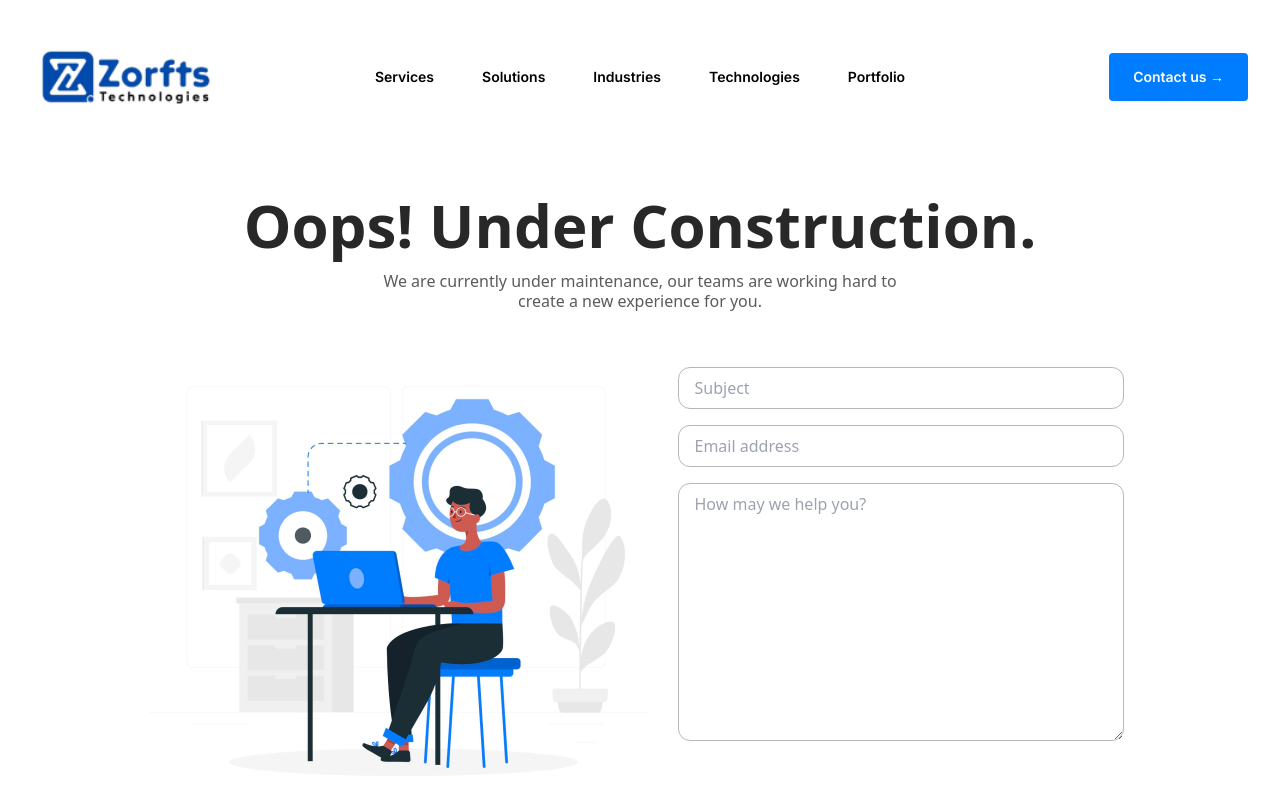
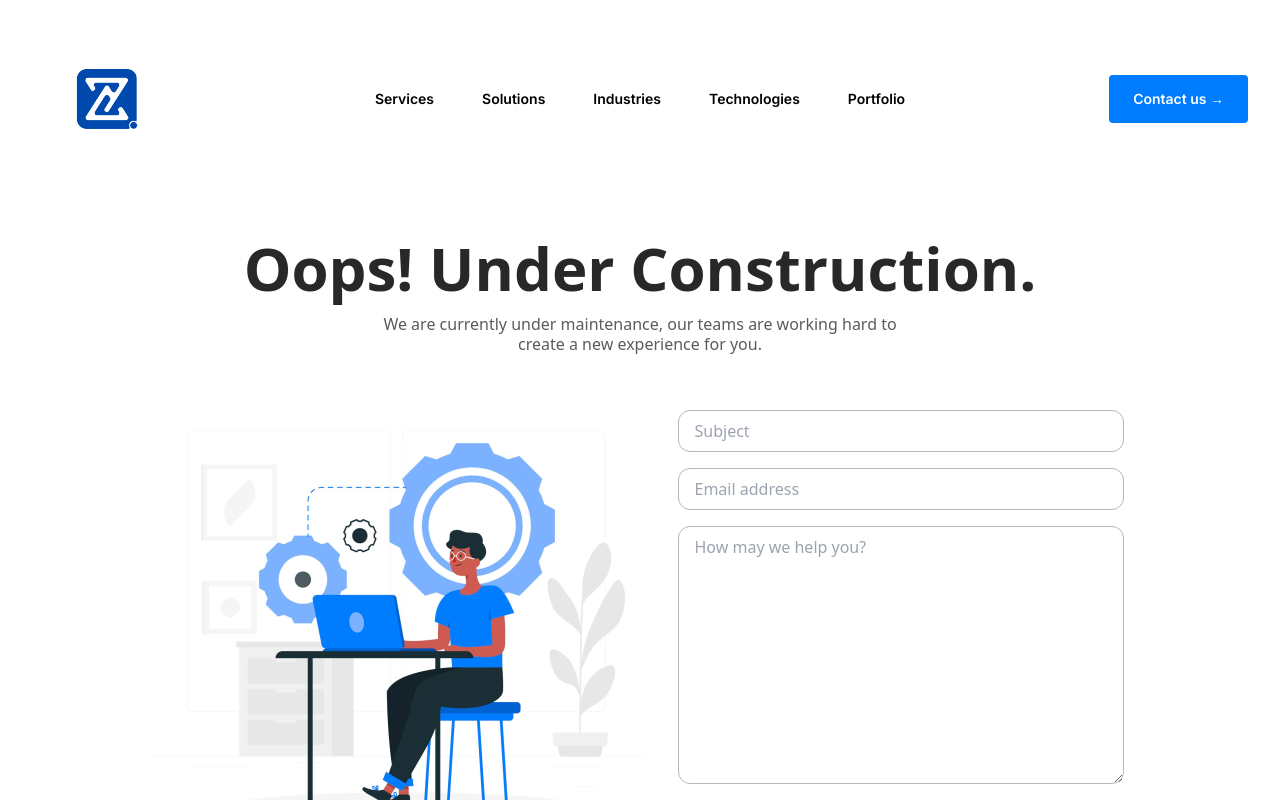
Before and after one commit to Iysah/main-portfolio, a Next.js app: page / in a window 1280 px wide. Shown: the top 800 px of the page. Built offline with nearby package versions, Linux system fonts and the light colour scheme.

Commit message:
updated logo

```diff
--- a/src/components/navbar.jsx
+++ b/src/components/navbar.jsx
@@ -1,7 +1,7 @@
 "use client"
 import React, { Fragment, useState } from 'react'
 import Image from "next/image";
-import zorftsLogo from "../assets/zorftsIcon.png";
+import zorftsLogo from "../assets/logo-icon.png";
 import { Dialog, Disclosure, Popover, Transition } from '@headlessui/react'
 import {
   ArrowPathIcon,
@@ -62,9 +62,10 @@ export default function Navbar() {
         <div className="flex lg:flex-1">
           <a href="#" className="-m-1.5 p-1.5">
             <span className="sr-only">Zorfts Technologies Ltd</span>
-            <Image src={zorftsLogo} className="h-15 w-[200px]" alt="Zorfts Technologies Ltd" />
+            <Image src={zorftsLogo} className="h-15 w-[150px]" alt="Zorfts Technologies Ltd" />
           </a>
         </div>
+
         <div className="flex lg:hidden">
           <button
             type="button"
```
Also changed, not shown: src/assets/logo-icon.png (added).
